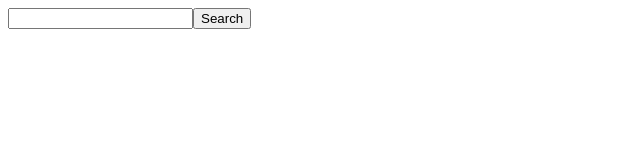
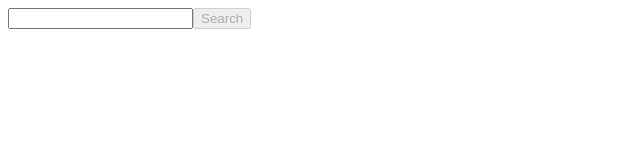
Before and after one commit to mattyeo/GitUserRepoSearch, an Angular app: page /user in a window 1280 px wide. Shown: the top 160 px of the page, without its empty margins (0-640 px from the left). Built offline with nearby package versions, Linux system fonts and the light colour scheme.

Commit message:
Validation username form field

```diff
--- a/src/app/user-repos/components/user-repos-search-bar/user-repos-search-bar.component.html
+++ b/src/app/user-repos/components/user-repos-search-bar/user-repos-search-bar.component.html
@@ -1,4 +1,5 @@
 <form [formGroup]="formGroup" (ngSubmit)="onSearch()">
   <input type="text" formControlName="username">
-  <button type="submit">Search</button>
+  <span *ngIf="formGroup.controls.username.invalid && formGroup.controls.username.dirty">The Field is not valid</span>
+  <button type="submit" [disabled]="formGroup.invalid">Search</button>
 </form>
--- a/src/app/user-repos/components/user-repos-search-bar/user-repos-search-bar.component.ts
+++ b/src/app/user-repos/components/user-repos-search-bar/user-repos-search-bar.component.ts
@@ -1,5 +1,5 @@
 import {Component, EventEmitter, OnInit, Output} from '@angular/core';
-import {FormBuilder, FormGroup} from '@angular/forms';
+import {FormBuilder, FormGroup, Validators} from '@angular/forms';
 
 @Component({
   selector: 'app-user-repos-search-bar',
@@ -13,7 +13,7 @@ export class UserReposSearchBarComponent implements OnInit {
 
   ngOnInit() {
     this.formGroup = this.fb.group({
-      username: ''
+      username: ['', Validators.required]
     });
   }
 
```
